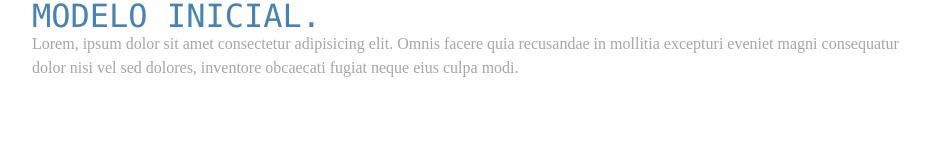
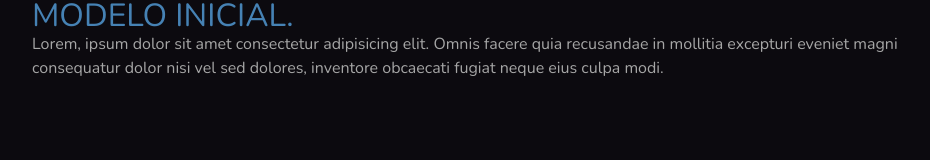
Before and after one commit to Luciana-Santos/lista-de-leitura, a website built with webpack: page src/index.html in a window 1280 px wide. Shown: the whole page, without its empty margins (168-1098 px from the left). Built offline with nearby package versions, Linux system fonts and the light colour scheme; files whose address does not match are found by name.

Commit message:
alteração de fonts

```diff
--- a/src/app/styles/components/_component.scss
+++ b/src/app/styles/components/_component.scss
@@ -3,5 +3,4 @@
 .titulo {
   color: steelblue;
   text-transform: uppercase;
-  font-family: Consolas, monospace;
 }
--- a/src/app/styles/globals/_basic.scss
+++ b/src/app/styles/globals/_basic.scss
@@ -1,7 +1,8 @@
 @use '../utils' as *;
 
-
-*, *::before, *::after {
+*,
+*::before,
+*::after {
   margin: 0;
   padding: 0;
   box-sizing: border-box;
@@ -12,7 +13,9 @@ img {
   display: block;
 }
 
-h1, h2, h3 {
+h1,
+h2,
+h3 {
   line-height: 1;
   font-weight: 400;
 }
@@ -28,8 +31,9 @@ ul {
 body {
   min-height: 100vh;
   line-height: 1.5;
-  background-color: var(--cl-vdark-blue);
+  background-color: var(--cl-vk-violet);
   color: var(--cl-body);
+  font-family: 'Nunito', sans-serif;
 }
 
 .section {
--- a/src/index.html
+++ b/src/index.html
@@ -7,6 +7,11 @@
   <meta name="viewport" content="width=device-width, initial-scale=1.0">
   <title>Static Setup</title>
   <link rel="stylesheet" href="app/styles/styles.css">
+
+  <!-- google fonts -->
+  <link rel="preconnect" href="https://fonts.googleapis.com">
+  <link rel="preconnect" href="https://fonts.gstatic.com" crossorigin>
+  <link href="https://fonts.googleapis.com/css2?family=Nunito:wght@400;700&display=swap" rel="stylesheet">
 </head>
 
 <body>
```
Also changed, not shown: dist/app/styles/styles.css, dist/index.html, 1 other file.
